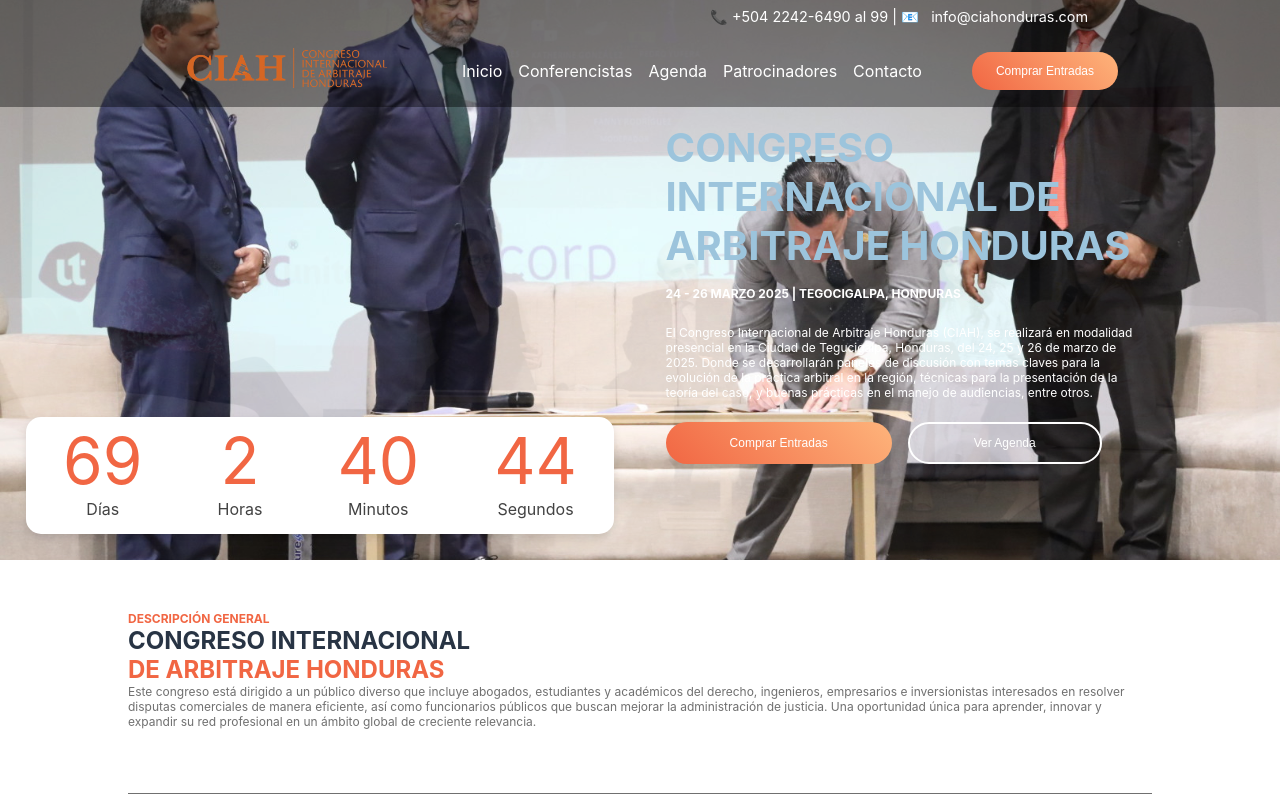
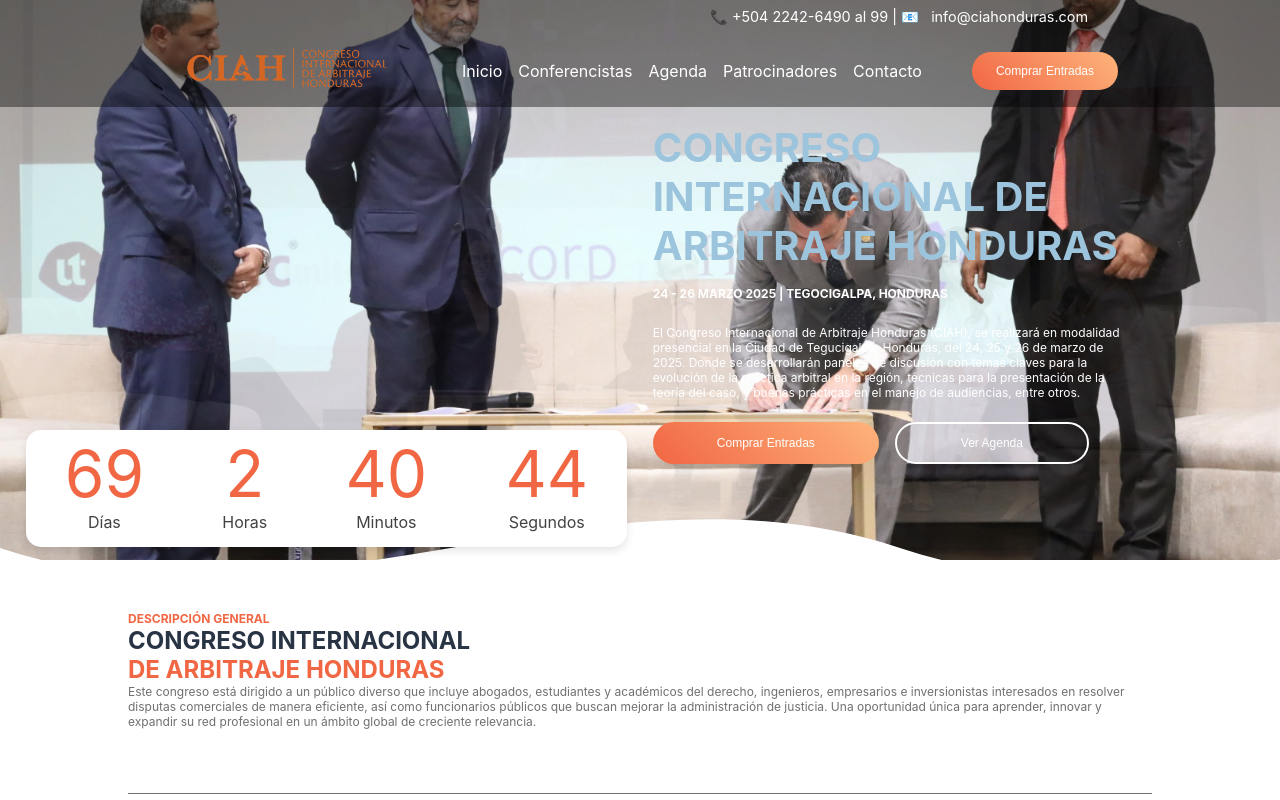
Before and after one commit to diazbetancur/appland-event, an Angular app: page / in a window 1280 px wide. Shown: the top 800 px of the page. Built offline with nearby package versions, Linux system fonts and the light colour scheme.

Commit message:
update styles

```diff
--- a/src/app/features/componets/banner/banner.component.scss
+++ b/src/app/features/componets/banner/banner.component.scss
@@ -1,10 +1,25 @@
 .banner {
+  position: relative;
   display: flex;
   flex-direction: row;
   background-size: cover;
   background-position: center;
   animation: BgAnimation 30s infinite;
   height: 70vh;
+  overflow: hidden;
+}
+
+.banner::after {
+  content: "";
+  position: absolute;
+  bottom: 0;
+  left: 0;
+  width: 100%;
+  height: 20%;
+  background: white;
+  clip-path: path("M0,100 C300,200 600,0 900,100 C1200, 200 1500, 0 1800, 100 L1800, 320 L0, 320 Z");
+  z-index: 1;
+  pointer-events: none;
 }
 
 .banner .left-column,
@@ -18,6 +33,9 @@
 
 .banner .left-column {
   justify-content: flex-end;
+  padding-bottom: 1%;
+  z-index: 2;
+  padding-right: 0%;
 }
 
 .banner .right-column h1 {
```
